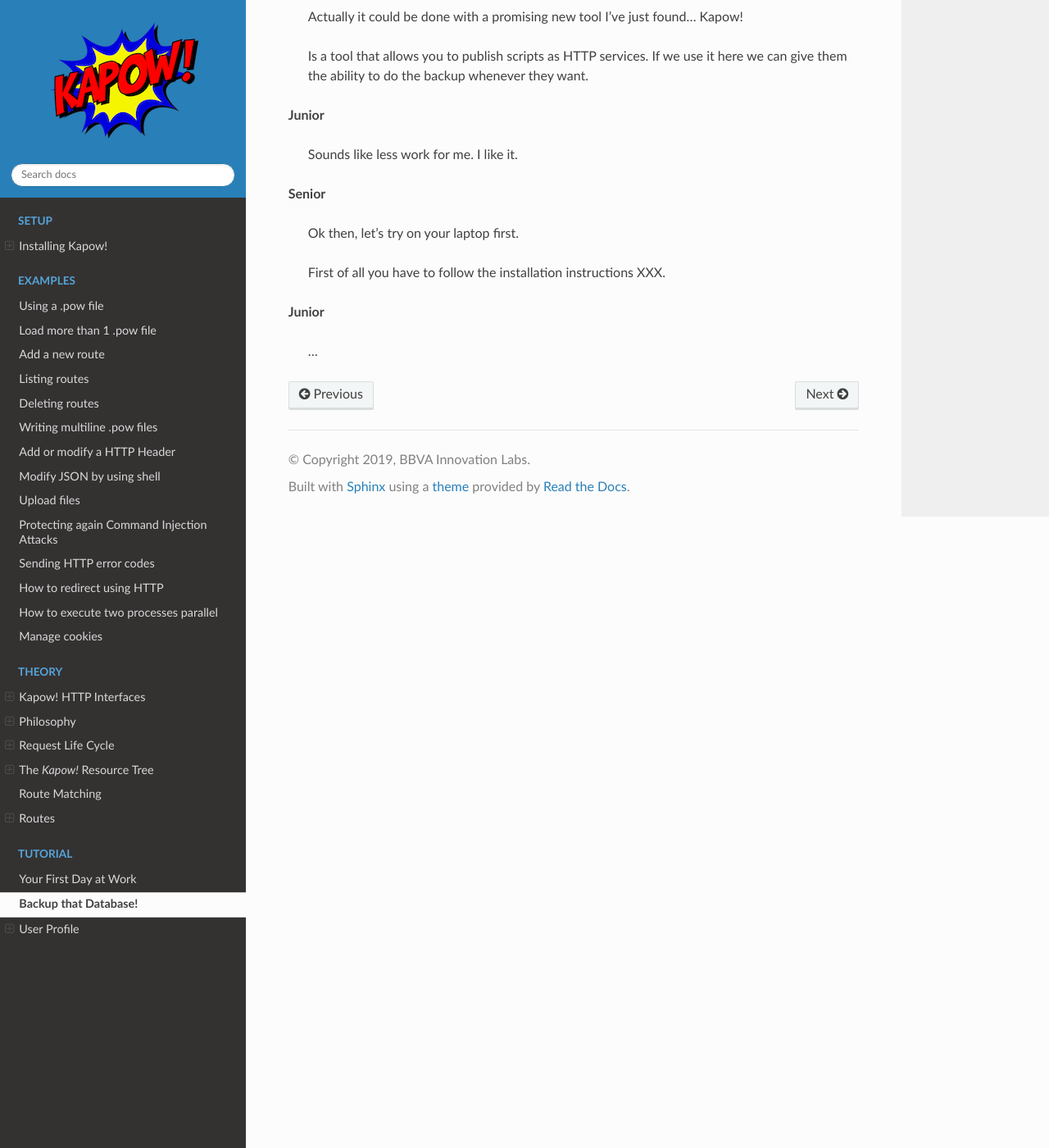
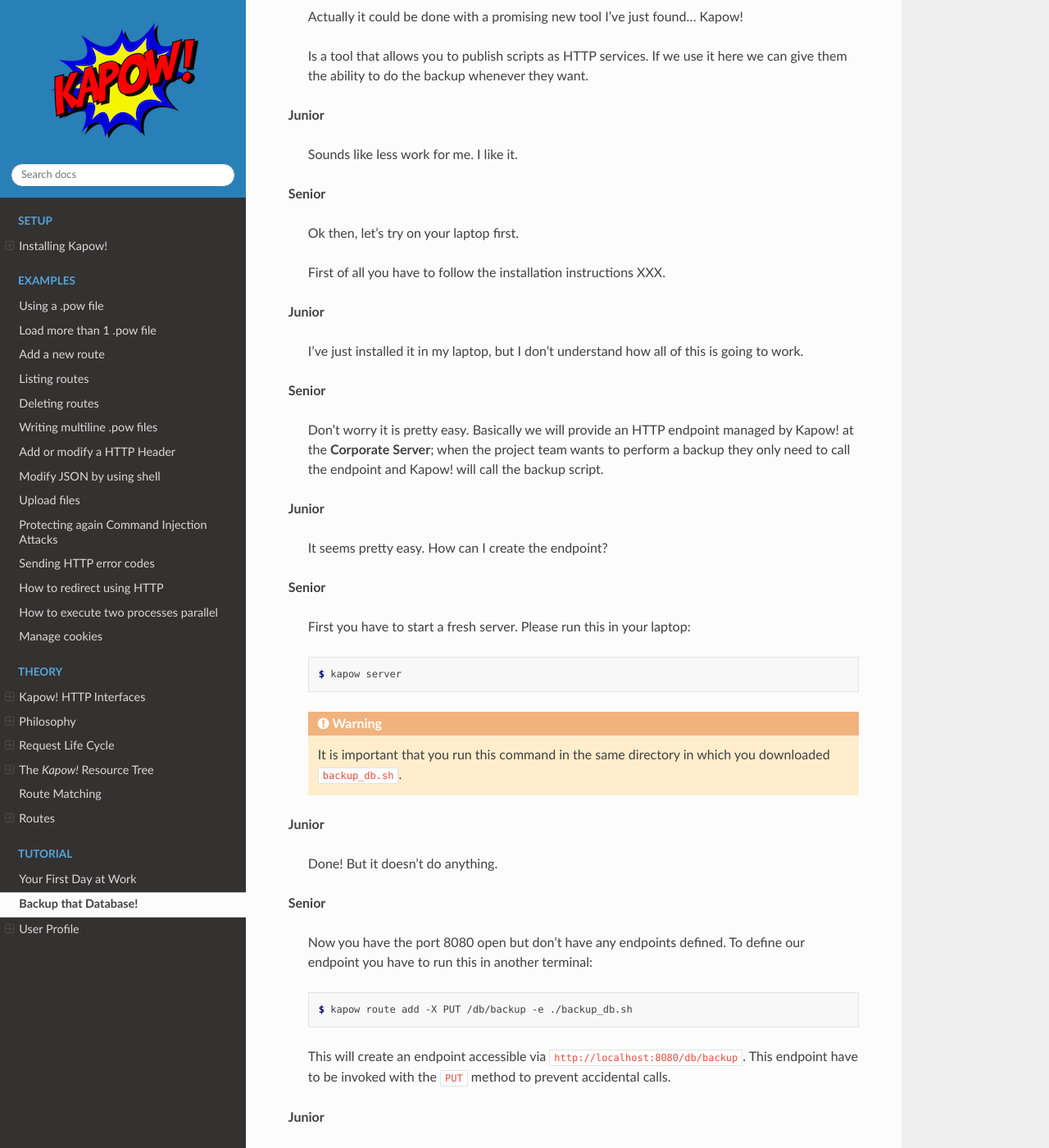
Before and after one commit to BBVA/kapow, a Sphinx documentation site: the page built from docs/source/tutorial/tutorial01.rst, in a window 1280 px wide and 1400 px high, scrolled down 1332 px. Shown: the whole window at 82% size. Built offline with Sphinx 7.4.7 and the Read the Docs theme 2.0.0, drawn with Linux system fonts in a browser that asks for light colours; some of the changed text lies outside the part shown.

Commit message:
Finish tutorial01.rst
Co-authored-by: Hector Hurtado <hector.hurtado@bbva.com>

```diff
--- a/docs/source/tutorial/tutorial01.rst
+++ b/docs/source/tutorial/tutorial01.rst
@@ -82,4 +82,105 @@ Backup that Database!
 
 **Junior**
 
-  ...
+  I've just installed it in my laptop, but I don't understand how all of
+  this is going to work.
+
+**Senior**
+
+  Don't worry it is pretty easy.  Basically we will provide an HTTP
+  endpoint managed by Kapow! at the **Corporate Server**; when the
+  project team wants to perform a backup they only need to call the
+  endpoint and Kapow! will call the backup script.
+
+**Junior**
+
+  It seems pretty easy.  How can I create the endpoint?
+
+**Senior**
+
+  First you have to start a fresh server. Please run this in your laptop:
+
+  .. code-block:: console
+
+     $ kapow server
+
+  .. warning::
+
+     It is important that you run this command in the same directory
+     in which you downloaded ``backup_db.sh``.
+
+**Junior**
+
+  Done! But it doesn't do anything.
+
+**Senior**
+
+  Now you have the port 8080 open but don't have any endpoints defined.
+  To define our endpoint you have to run this in another terminal:
+
+  .. code-block:: console
+
+     $ kapow route add -X PUT /db/backup -e ./backup_db.sh
+
+  This will create an endpoint accessible via
+  ``http://localhost:8080/db/backup``. This endpoint have to be invoked
+  with the ``PUT`` method to prevent accidental calls.
+
+**Junior**
+
+  Cool! Do we need to do all this stuff every time we start the
+  **Corporate Server**?
+
+**Senior**
+
+  Not at all. The have thought of everything. You can put all your route
+  definitions in a special script file and pass it to the server on
+  startup. They call those files `POW` files and have ``.pow``
+  extension.
+
+  It should look something like:
+
+  .. code-block:: console
+
+     $ cat backup.pow
+     kapow route add -X PUT /db/backup -e ./backup_db.sh
+
+  And then you can start Kapow! with it:
+
+  .. code-block:: console
+
+     $ kapow server backup.pow
+
+**Junior**
+
+  Great! Now it says:
+
+  .. code-block:: console
+
+     $ kapow server backup.pow
+     2019/11/26 11:40:01 Running powfile: "backup.pow"
+     {"id":"19bb4ac7-1039-11ea-aa00-106530610c4d","method":"PUT","url_pattern":"/db/backup","entrypoint":"./backup_db.sh","command":"","index":0}
+     2019/11/26 11:40:01 Done running powfile: "backup.pow"
+
+  I understand that this is proof that we have the endpoint available.
+
+**Senior**
+
+  That appears to be the case, but better we check it.
+
+  Call it with ``curl``:
+
+  .. code-block:: console
+
+     $ curl -X PUT http://localhost:8080/db/backup
+
+**Junior**
+
+  Yay! I can see the log file at ``/tmp/backup_db.log``
+
+**Senior**
+
+  That's great. I am going to install all this in the *Corporate Server*
+  and forget about the old procedure.
+
+  That enough for your first day! You can go home.
```
